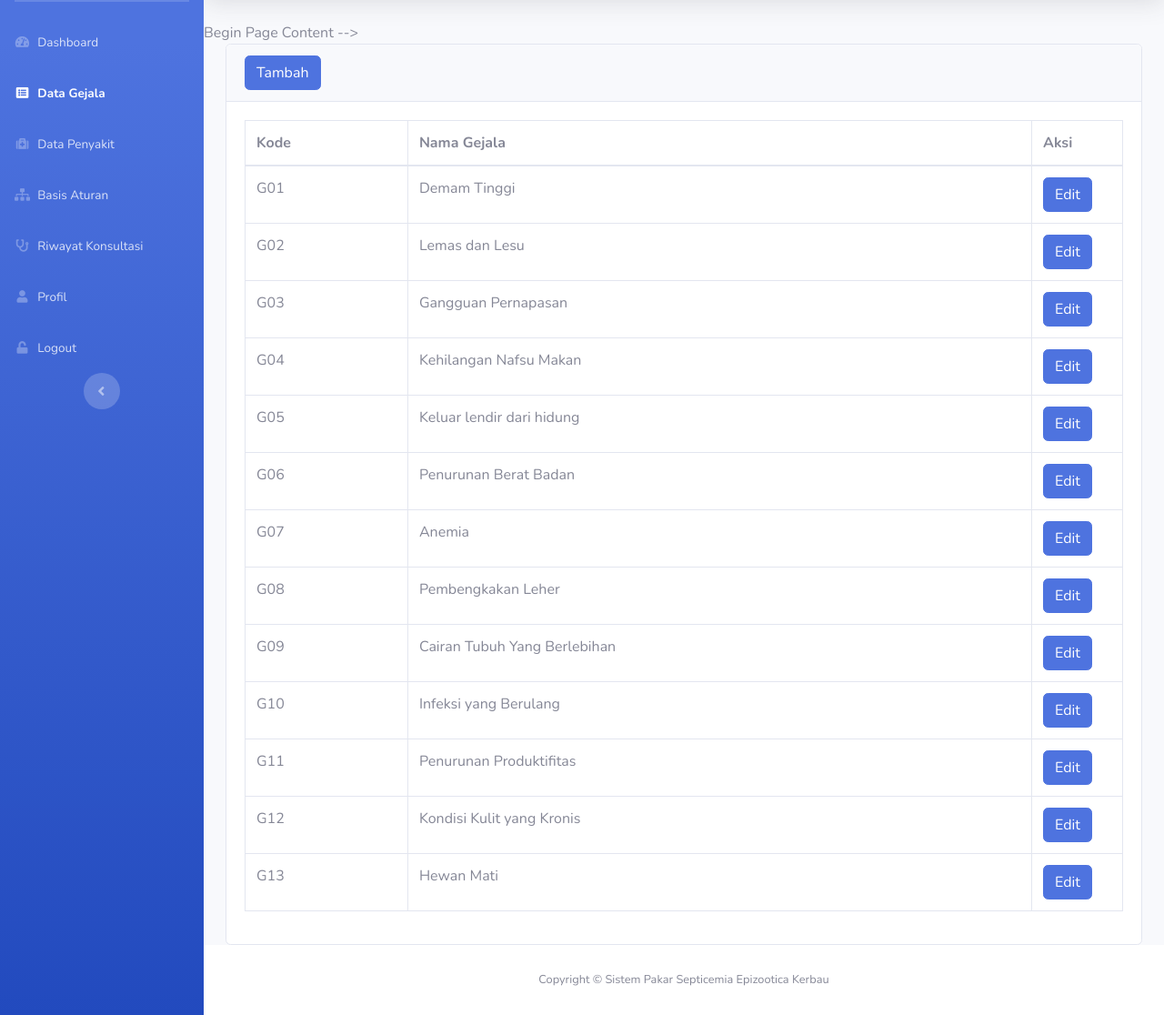
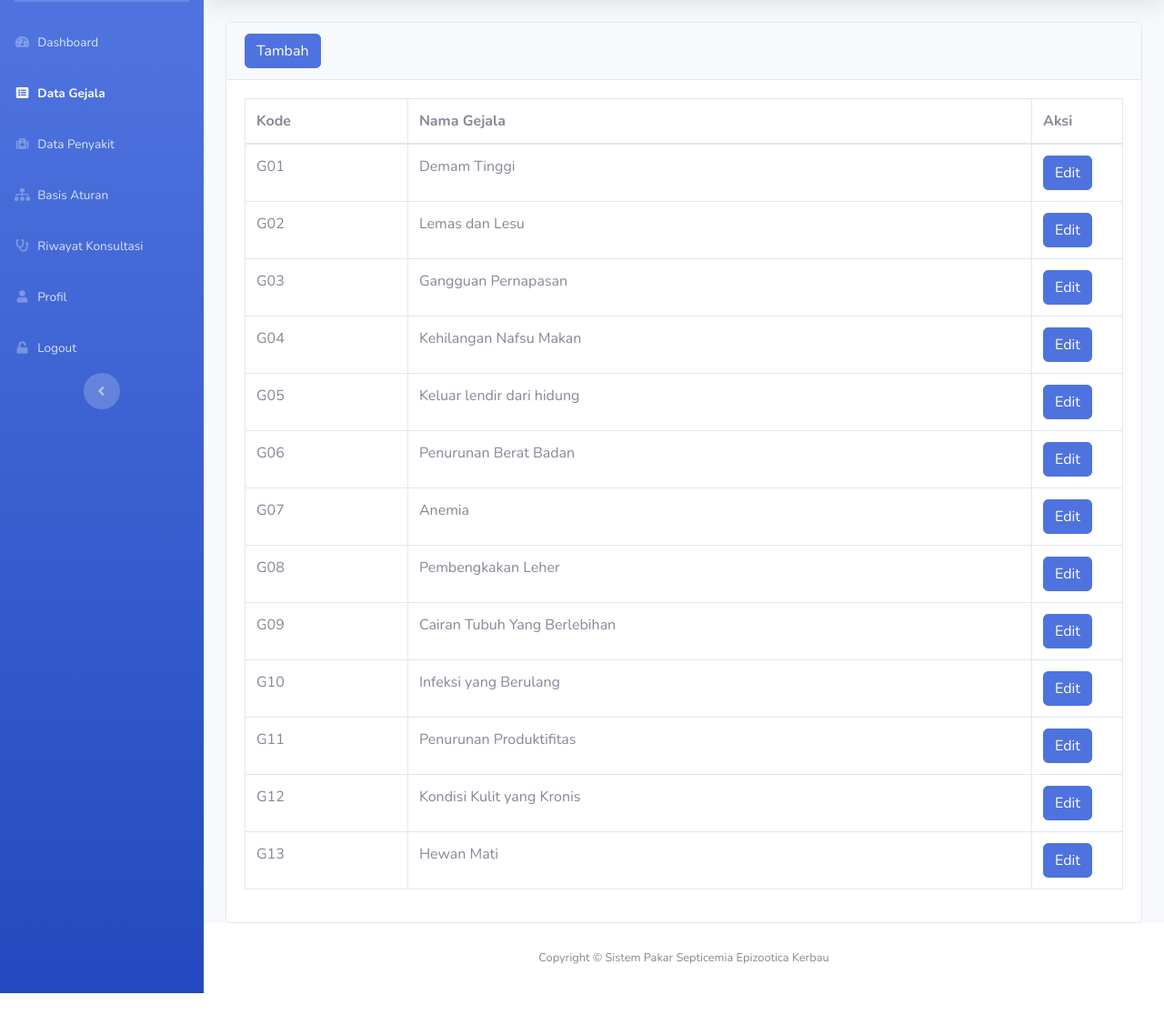
Before and after one commit to depanripurba/sistempakarkerbau, a CodeIgniter app: page /database/datagejala in a window 1280 px wide. Shown: the part 70-1186 px from the top of the page at 91% size. After the commit the page ends 1162 px from the top, so only its background shows below. Run offline with CodeIgniter, Linux system fonts and the light colour scheme; a user stored in the database is signed in; data comes from the database, SQL or seed files in the repository.

Commit message:
update terbaru

```diff
--- a/application/views/admin/basisaturan.php
+++ b/application/views/admin/basisaturan.php
@@ -1,4 +1,3 @@
-Begin Page Content -->
 <div class="container-fluid bg-red">
     <div class="card">
     <div class="card-header">
--- a/application/views/admin/datagejala.php
+++ b/application/views/admin/datagejala.php
@@ -1,4 +1,3 @@
-Begin Page Content -->
 <div class="container-fluid bg-red">
     <div class="card">
         <div class="card-header">
--- a/application/views/admin/datapenyakit.php
+++ b/application/views/admin/datapenyakit.php
@@ -1,4 +1,3 @@
-Begin Page Content -->
 <div class="container-fluid bg-red">
     <div class="card">
         <div class="card-header">
```
